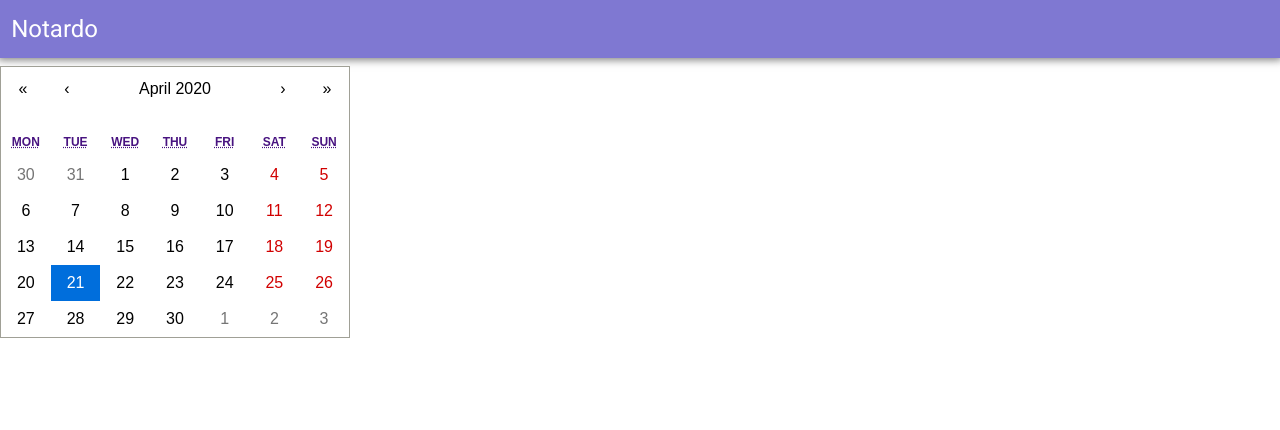
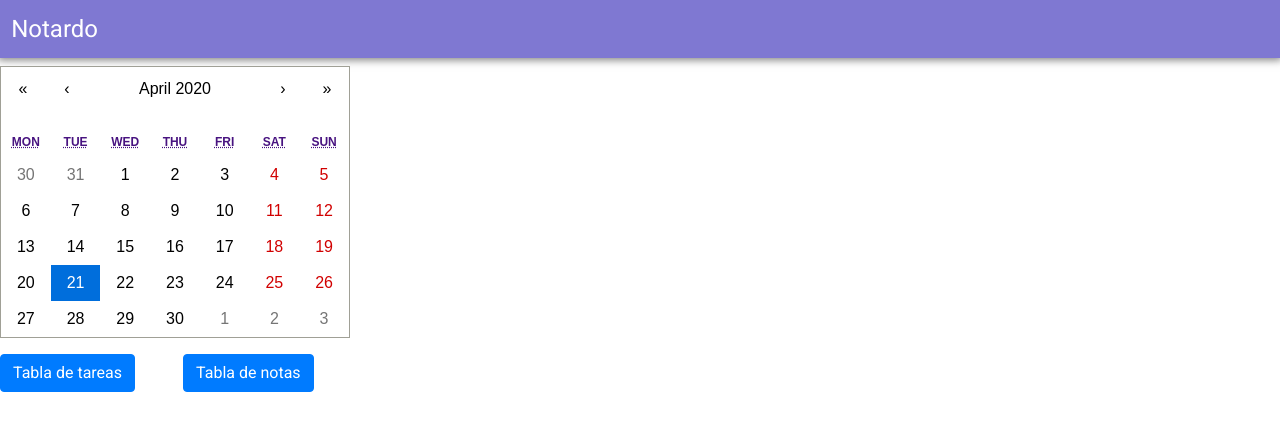
Before and after one commit to Psicopatologia/notardo, a React (Create React App) app: page /calendar in a window 1280 px wide. Shown: the top 430 px of the page. Built offline with nearby package versions, Linux system fonts and the light colour scheme.

Commit message:
Funcionalidad Temporal (Prueba)

```diff
--- a/src/components/Calendar.js
+++ b/src/components/Calendar.js
@@ -13,11 +13,22 @@ class Calendarc extends Component {
     render() {
       return (
         <div>
-        <Navigation titulo="Notardo"></Navigation>
+        <Navigation titulo="Notardo"><a>Hola</a></Navigation>
           <Calendar
             onChange={this.onChange}
             value={this.state.date}
           />
+          {/* Temporal-inicio */}
+          <div>
+          <button className="btn btn-primary mt-3">
+            <a className="text-white text-decoration-none" href="/CreateTask">Tabla de tareas</a>
+          </button>
+
+          <button className="btn btn-primary mt-3 ml-5">
+            <a className="text-white text-decoration-none" href="/CreateNote">Tabla de notas</a>
+          </button>
+          </div>
+         {/* Temporal-final */}
         </div>
       );
     }
--- a/src/components/CreateTask.js
+++ b/src/components/CreateTask.js
@@ -30,7 +30,7 @@ class CreateTask extends Component{
   render(){
     const Tasks=this.state.Tasks.map((task, i)=>{
       return(
-        <div className="col-md-4" key={i}>
+        <div id={i} className="col-md-4" key={i}>
           <div className="card mt-4">
             <div className='card-title text-center'>
               <h3>{task.title}</h3>
```
Also changed, not shown: src/components/TaskForms.js (line endings or trailing spaces).
